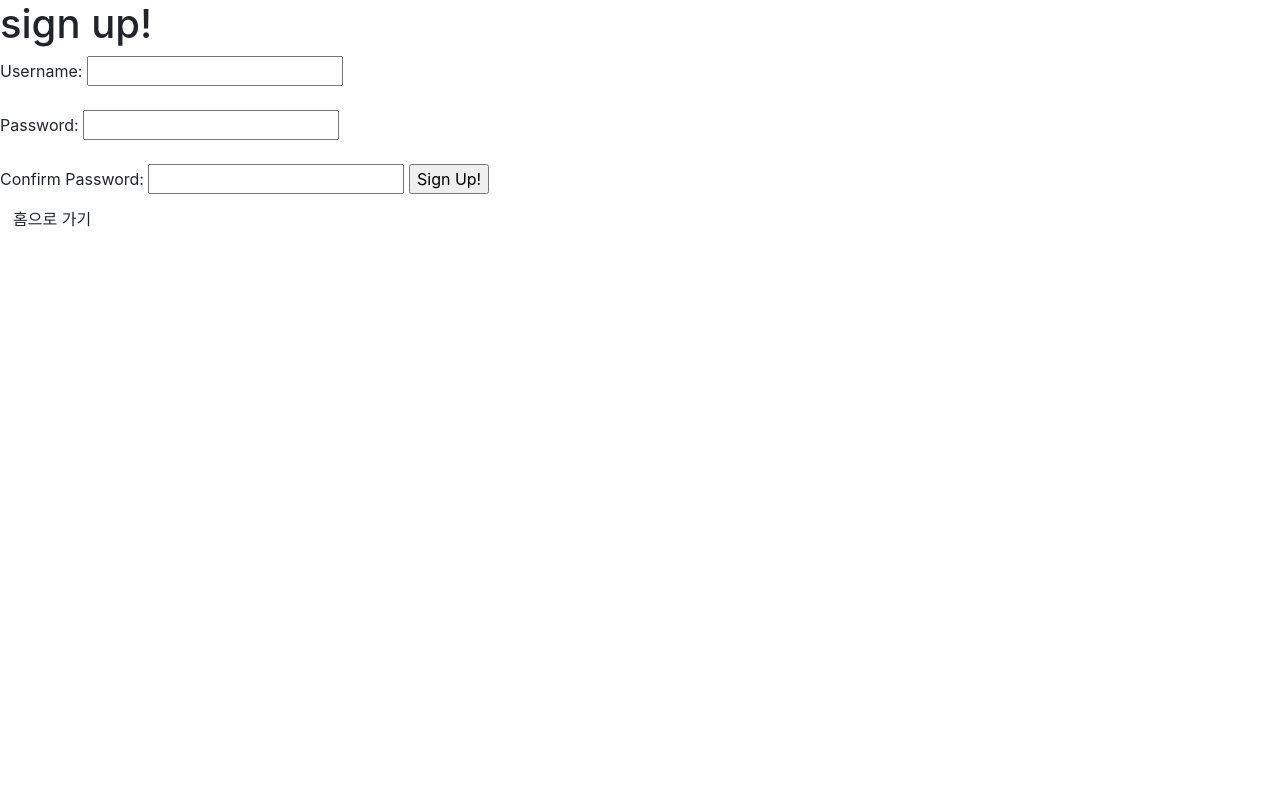
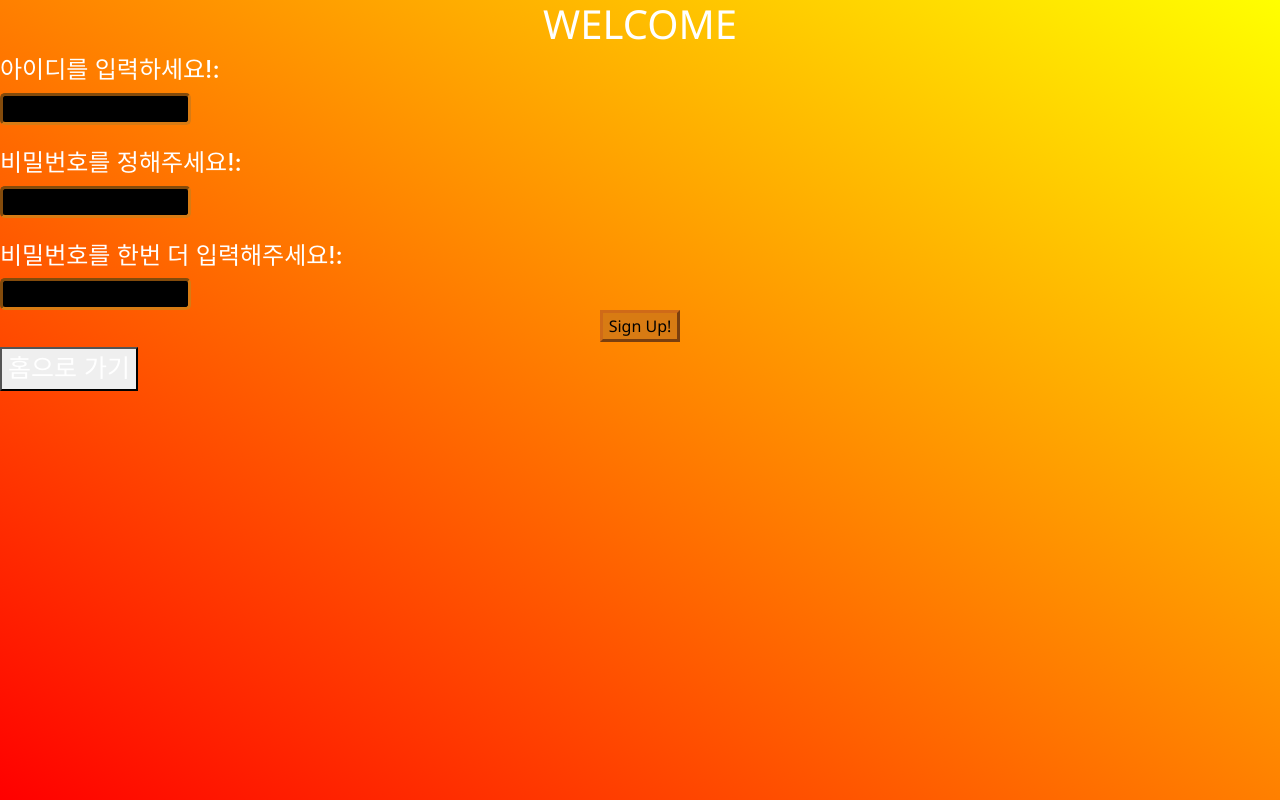
Before and after one commit to YooInKeun/8Ton-Hackathon-Team12, a Django app: page /accounts/signup/ in a window 1280 px wide. Run offline with Django 3.2, Linux system fonts and the light colour scheme; some libraries are stand-ins or nearby versions.

Commit message:
어카운트 1차 디자인

```diff
--- /dev/null
+++ b/myproject/accounts/static/css/login.css
@@ -0,0 +1,44 @@
+.login-background{
+    background-image: url('../img/login_background.jpg');
+    background-size: cover;
+    background-repeat: no-repeat;
+    min-height: 100%;
+    width: 100%;
+
+    background-position: center;
+
+
+    height: 101vh;
+}
+
+.input{
+    color: white;
+    background-color: black;
+    font-family: 'Noto Sans', sans-serif;
+    border-color: rgb(216, 123, 19);
+    border-width: 3px;
+    border-radius: 5px;
+}
+.login{
+    font-family: 'Noto Sans', sans-serif;
+    color: rgb(216, 123, 19);
+
+}
+.submitbutton{
+    display:block;
+    margin:0 auto;
+    font-family: 'Noto Sans', sans-serif;
+    background-color: rgb(216, 123, 19);
+    border-width:3px;
+    border-color:rgb(207, 106, 24);}
+.submitbutton:hover{
+    transition: 0.3s;
+        }
+.GoToHome{
+    position: relative;
+    display:block;
+    margin : 0 auto;
+    top: 150px;
+    color: rgb(216, 123, 19);
+
+}
--- /dev/null
+++ b/myproject/accounts/static/css/signup.css
@@ -0,0 +1,23 @@
+
+.signup-background{
+    min-height: 100vh;
+    background-image: linear-gradient(to left bottom, yellow, red);
+}
+.welcome{
+    color: white;
+    font-family: 'Noto Sans', sans-serif;
+    display: block;
+    text-align: center;
+
+
+}
+
+.signup_notice{
+    color:white;
+}
+
+.GoToHome-signup{
+    display: block;
+    margin: 0 auto;
+    color:white;
+}
--- a/myproject/accounts/templates/signup.html
+++ b/myproject/accounts/templates/signup.html
@@ -1,40 +1,48 @@
 {% extends 'base.html' %}
+{% load static %}
 {% block title %}
 {% endblock %}
 
 {% block extra-style %}
+
 {% endblock %}
 
 {% block content %}
-<h1>sign up!</h1>
+
+<link href="https://fonts.googleapis.com/css?family=Noto+Sans&display=swap" rel="stylesheet">
+<link rel="stylesheet" href="{% static signup.css %}">
+
+<div class="signup-background">
+<h1 class ="welcome">WELCOME</h1>
 
 <form actions="{% url 'accounts:signup' %}" method="POST">
     {%csrf_token%}
 
-    Username:
-    <input name="username" type="text">
+    <h4 class="signup_notice">아이디를 입력하세요!:</h4>
+    <input class="input" name="username" type="text">
     <br>
     <br>
 
-    Password:
-    <input name="password1" type="password">
+    <h4 class="signup_notice">비밀번호를 정해주세요!:</h4>
+    <input class="input" name="password1" type="password">
     <br>
     <br>
 
-    Confirm Password:
-    <input name="password2" type="password">
+    <h4 class="signup_notice">비밀번호를 한번 더 입력해주세요!: </h4>
+    <input class="input" name="password2" type="password">
 
-    <input type="submit" value="Sign Up!">
+    <input class="submitbutton" type="submit" value="Sign Up!">
 
 
 
 </form>
 
 <a class="navbar-brand" href="{% url 'home' %}" style="font-size:25px;">
-    <button type="button" class="btn">
+    <button class="GoToHome-signup" type="button" class="btn">
         홈으로 가기
     </button>
 </a>
+</div>
 {% endblock %}
 
 {% block extra-script %}
--- a/myproject/myproject/templates/base.html
+++ b/myproject/myproject/templates/base.html
@@ -10,8 +10,10 @@
     <meta name="viewport" content="width=device-width, initial-scale=1">
 
     <title>{% block title %}프로젝트 제목{% endblock %}</title>
+    <link href="https://fonts.googleapis.com/css?family=Noto+Sans&display=swap" rel="stylesheet">
 
-    <link rel="stylesheet" href="../../static/css/default.css?ver=0.7">
+    <link rel="stylesheet" href="../../static/css/signup.css">
+    <link rel="stylesheet" href="../../static/css/login.css?ver=0.6">
     <link rel="stylesheet" href="https://stackpath.bootstrapcdn.com/bootstrap/4.3.1/css/bootstrap.min.css">
     <link rel="stylesheet" href="https://use.fontawesome.com/releases/v5.7.2/css/all.css">
     <link rel="stylesheet" href="{% static 'css/hello_kiddie.css' %}">
@@ -25,6 +27,7 @@
     <script src="https://code.jquery.com/jquery-3.3.1.slim.min.js"></script>
     <script src="https://cdnjs.cloudflare.com/ajax/libs/popper.js/1.14.7/umd/popper.min.js"></script>
     <script src="https://stackpath.bootstrapcdn.com/bootstrap/4.3.1/js/bootstrap.min.js"></script>
+
 
 </head>
 
```
Also changed, not shown: myproject/accounts/templates/login.html (+22 -7 lines), myproject/accounts/static/img/login_background.jpg (added), myproject/db.sqlite3, myproject/myproject/settings.py (line endings or trailing spaces).
